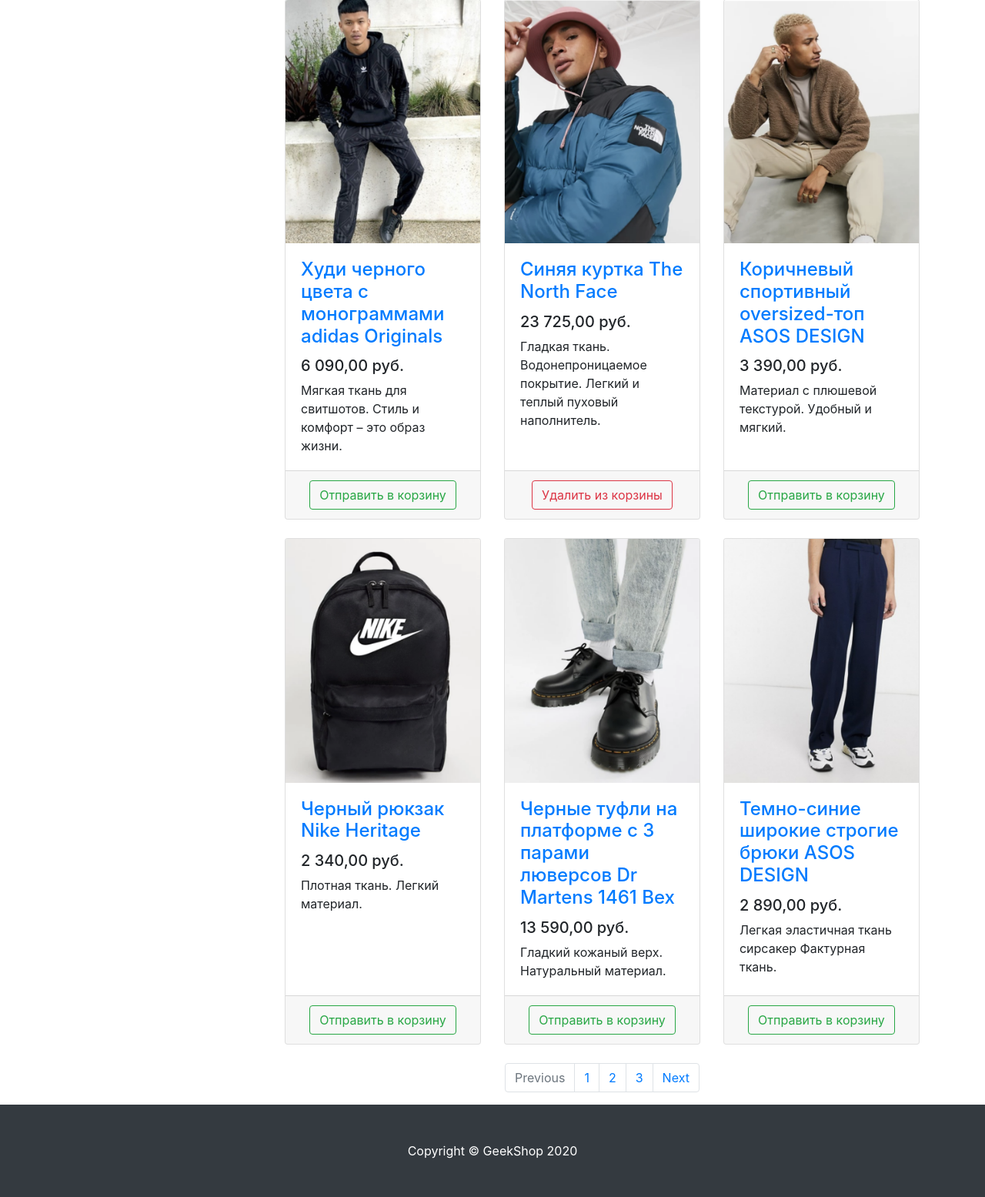
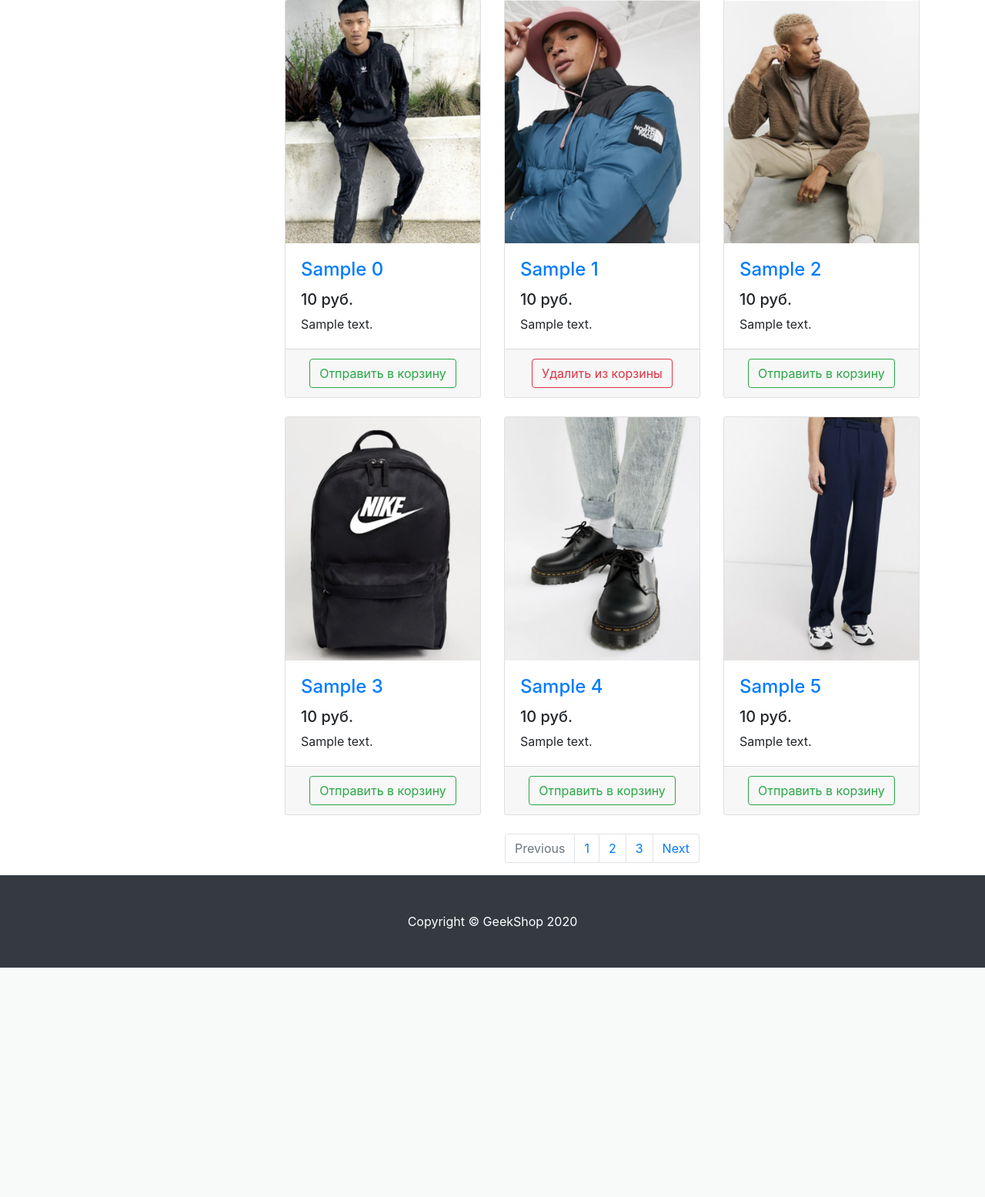
Before and after one commit to TatianaKudryavtseva/geekshop, a Django app: template products/templates/products/products.html in a window 1280 px wide. Shown: the part 600-2155 px from the top of the page at 77% size. After the commit the page ends 1857 px from the top, so only its background shows below. Run offline with Django 3.2, Linux system fonts and the light colour scheme; the template is opened without the code that fills it: most values are stand-ins (such as "Sample title", 1, 10 or a date in 2020); some libraries are stand-ins or nearby versions.

Commit message:
переделано на динамическое отображение статики, добавлены url-адреса

```diff
--- a/products/templates/products/products.html
+++ b/products/templates/products/products.html
@@ -1,3 +1,5 @@
+{% load static %}
+
 <!DOCTYPE html>
 <html lang="en">
 <head>
@@ -10,10 +12,10 @@
     <title>GeekShop - Каталог</title>
 
     <!-- Bootstrap core CSS -->
-    <link href="/static/vendor/bootstrap/css/bootstrap.min.css" rel="stylesheet">
+    <link href="{% static 'vendor/bootstrap/css/bootstrap.min.css' %}" rel="stylesheet">
 
     <!-- Custom styles for this template -->
-    <link href="/static/css/products.css" rel="stylesheet">
+    <link href="{% static 'css/products.css' %}" rel="stylesheet">
 
 </head>
 
@@ -22,7 +24,7 @@
 <!-- Navigation -->
 <nav class="navbar navbar-expand-lg navbar-dark bg-dark fixed-top">
     <div class="container">
-        <a class="navbar-brand" href="index.html">GeekShop</a>
+        <a class="navbar-brand" href="{% url 'index' %}">GeekShop</a>
         <button class="navbar-toggler" type="button" data-toggle="collapse" data-target="#navbarResponsive"
                 aria-controls="navbarResponsive" aria-expanded="false" aria-label="Toggle navigation">
             <span class="navbar-toggler-icon"></span>
@@ -30,7 +32,7 @@
         <div class="collapse navbar-collapse" id="navbarResponsive">
             <ul class="navbar-nav ml-auto">
                 <li class="nav-item active">
-                    <a class="nav-link" href="products.html">Каталог</a>
+                    <a class="nav-link" href="{% url 'products' %}">Каталог</a>
                 </li>
                 <li class="nav-item">
                     <a class="nav-link" href="#"><i class="fas fa-shopping-bag"></i></a>
@@ -72,13 +74,13 @@
                 </ol>
                 <div class="carousel-inner" role="listbox">
                     <div class="carousel-item active">
-                        <img class="d-block img-fluid" src="/static/vendor/img/slides/slide-1.jpg" alt="First slide">
+                        <img class="d-block img-fluid" src="{% static 'vendor/img/slides/slide-1.jpg' %}" alt="First slide">
                     </div>
                     <div class="carousel-item">
-                        <img class="d-block img-fluid" src="/static/vendor/img/slides/slide-2.jpg" alt="Second slide">
+                        <img class="d-block img-fluid" src="{% static 'vendor/img/slides/slide-2.jpg' %}" alt="Second slide">
                     </div>
                     <div class="carousel-item">
-                        <img class="d-block img-fluid" src="/static/vendor/img/slides/slide-3.jpg" alt="Third slide">
+                        <img class="d-block img-fluid" src="{% static 'vendor/img/slides/slide-3.jpg' %}" alt="Third slide">
                     </div>
                 </div>
                 <a class="carousel-control-prev" href="#carouselExampleIndicators" role="button" data-slide="prev">
@@ -97,15 +99,14 @@
                     <div class="card h-100">
                         <a href="#">
                             <img class="card-img-top"
-                                 src="/static/vendor/img/products/Adidas-hoodie.png"
-                                 alt="">
+                                 src="{% static 'vendor/img/products/Adidas-hoodie.png' %}" alt="">
                         </a>
                         <div class="card-body">
                             <h4 class="card-title">
-                                <a href="#">Худи черного цвета с монограммами adidas Originals</a>
+                                <a href="#">{{ products.0.name}}</a>
                             </h4>
-                            <h5>6 090,00 руб.</h5>
-                            <p class="card-text">Мягкая ткань для свитшотов. Стиль и комфорт – это образ жизни.</p>
+                            <h5>{{ products.0.price}} руб.</h5>
+                            <p class="card-text">{{ products.0.description}}</p>
                         </div>
                         <div class="card-footer text-center">
                             <button type="button" class="btn btn-outline-success">Отправить в корзину</button>
@@ -117,16 +118,14 @@
                     <div class="card h-100">
                         <a href="#">
                             <img class="card-img-top"
-                                 src="/static/vendor/img/products/Blue-jacket-The-North-Face.png" alt="">
+                                 src="{% static 'vendor/img/products/Blue-jacket-The-North-Face.png' %}" alt="">
                         </a>
                         <div class="card-body">
                             <h4 class="card-title">
-                                <a href="#">Синяя куртка The North Face</a>
+                                <a href="#">{{ products.1.name}}</a>
                             </h4>
-                            <h5>23 725,00 руб.</h5>
-                            <p class="card-text">
-                                Гладкая ткань. Водонепроницаемое покрытие. Легкий и теплый пуховый наполнитель.
-                            </p>
+                            <h5>{{ products.1.price}} руб.</h5>
+                            <p class="card-text">{{ products.1.description}}</p>
                         </div>
                         <div class="card-footer text-center">
                             <button type="button" class="btn btn-outline-danger">Удалить из корзины</button>
@@ -138,15 +137,15 @@
                     <div class="card h-100">
                         <a href="#">
                             <img class="card-img-top"
-                                 src="/static/vendor/img/products/Brown-sports-oversized-top-ASOS-DESIGN.png"
+                                 src="{% static 'vendor/img/products/Brown-sports-oversized-top-ASOS-DESIGN.png' %}"
                                  alt="">
                         </a>
                         <div class="card-body">
                             <h4 class="card-title">
-                                <a href="#">Коричневый спортивный oversized-топ ASOS DESIGN</a>
+                                <a href="#">{{ products.2.name}}</a>
                             </h4>
-                            <h5>3 390,00 руб.</h5>
-                            <p class="card-text">Материал с плюшевой текстурой. Удобный и мягкий.</p>
+                            <h5>{{ products.2.price}} руб.</h5>
+                            <p class="card-text">{{ products.2.description}}</p>
                         </div>
                         <div class="card-footer text-center">
                             <button type="button" class="btn btn-outline-success">Отправить в корзину</button>
@@ -158,15 +157,15 @@
                     <div class="card h-100">
                         <a href="#">
                             <img class="card-img-top"
-                                 src="/static/vendor/img/products/Black-Nike-Heritage-backpack.png"
+                                 src="{% static 'vendor/img/products/Black-Nike-Heritage-backpack.png' %}"
                                  alt="">
                         </a>
                         <div class="card-body">
                             <h4 class="card-title">
-                                <a href="#">Черный рюкзак Nike Heritage</a>
+                                <a href="#">{{ products.3.name}}</a>
                             </h4>
-                            <h5>2 340,00 руб.</h5>
-                            <p class="card-text">Плотная ткань. Легкий материал.</p>
+                            <h5>{{ products.3.price}} руб.</h5>
+                            <p class="card-text">{{ products.3.description}}</p>
                         </div>
                         <div class="card-footer text-center">
                             <button type="button" class="btn btn-outline-success">Отправить в корзину</button>
@@ -178,15 +177,15 @@
                     <div class="card h-100">
                         <a href="#">
                             <img class="card-img-top"
-                                 src="/static/vendor/img/products/Black-Dr-Martens-shoes.png"
+                                 src="{% static 'vendor/img/products/Black-Dr-Martens-shoes.png' %}"
                                  alt="">
                         </a>
                         <div class="card-body">
                             <h4 class="card-title">
-                                <a href="#">Черные туфли на платформе с 3 парами люверсов Dr Martens 1461 Bex</a>
+                                <a href="#">{{ products.4.name}}</a>
                             </h4>
-                            <h5>13 590,00 руб.</h5>
-                            <p class="card-text">Гладкий кожаный верх. Натуральный материал.</p>
+                            <h5>{{ products.4.price}} руб.</h5>
+                            <p class="card-text">{{ products.4.description}}</p>
                         </div>
                         <div class="card-footer text-center">
                             <button type="button" class="btn btn-outline-success">Отправить в корзину</button>
@@ -198,15 +197,15 @@
                     <div class="card h-100">
                         <a href="#">
                             <img class="card-img-top"
-                                 src="/static/vendor/img/products/Dark-blue-wide-leg-ASOs-DESIGN-trousers.png"
+                                 src="{% static 'vendor/img/products/Dark-blue-wide-leg-ASOs-DESIGN-trousers.png' %}"
                                  alt="">
                         </a>
                         <div class="card-body">
                             <h4 class="card-title">
-                                <a href="#">Темно-синие широкие строгие брюки ASOS DESIGN</a>
+                                <a href="#">{{ products.5.name}}</a>
                             </h4>
-                            <h5>2 890,00 руб.</h5>
-                            <p class="card-text">Легкая эластичная ткань сирсакер Фактурная ткань.</p>
+                            <h5>{{ products.5.price}} руб.</h5>
+                            <p class="card-text">{{ products.5.description}}</p>
                         </div>
                         <div class="card-footer text-center">
                             <button type="button" class="btn btn-outline-success">Отправить в корзину</button>
@@ -246,11 +245,11 @@
 </footer>
 
 <!-- Bootstrap core JavaScript -->
-<script src="/static/vendor/jquery/jquery.min.js"></script>
-<script src="/static/vendor/bootstrap/js/bootstrap.bundle.min.js"></script>
+<script src="{% static 'vendor/jquery/jquery.min.js' %}"></script>
+<script src="{% static 'vendor/bootstrap/js/bootstrap.bundle.min.js' %}"></script>
 
 <!-- FontAwesome script -->
-<script src="/static/vendor/fontawesome/fontawesome-icons.js" crossorigin="anonymous"></script>
+<script src="{% static 'vendor/fontawesome/fontawesome-icons.js' %}" crossorigin="anonymous"></script>
 
 </body>
 
```
Also changed, not shown: products/templates/products/index.html (+10 -8 lines).
